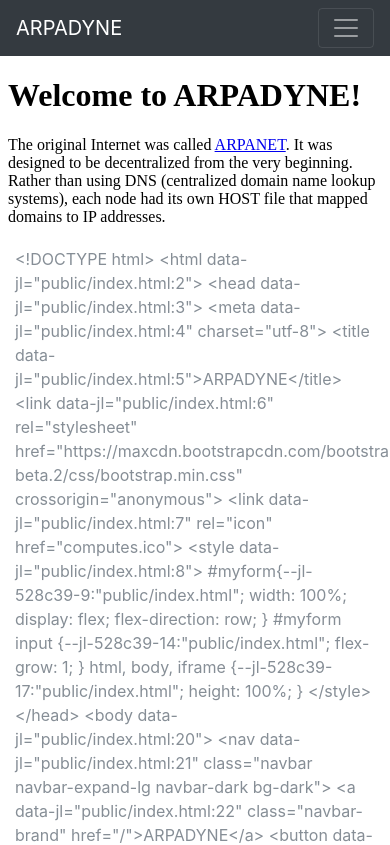
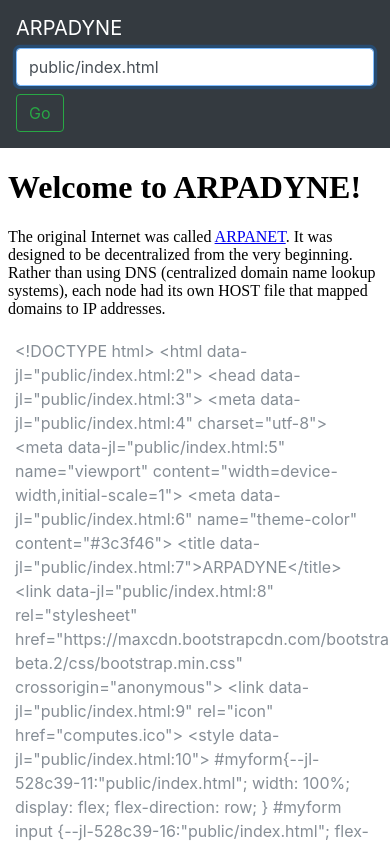
Before and after one commit to chrismatthieu/arpadyne, a website: page public/index.html in a window 390 px wide. Shown: the top 845 px of the page. Drawn offline with nearby package versions, Linux system fonts and the light colour scheme; files whose address does not match are found by name.

Commit message:
mobile friendly

```diff
--- a/public/index.html
+++ b/public/index.html
@@ -2,6 +2,8 @@
 <html>
   <head>
     <meta charset="utf-8">
+    <meta name="viewport" content="width=device-width,initial-scale=1">
+    <meta name="theme-color" content="#3c3f46">
     <title>ARPADYNE</title>
     <link rel="stylesheet" href="https://maxcdn.bootstrapcdn.com/bootstrap/4.0.0-beta.2/css/bootstrap.min.css" integrity="sha384-PsH8R72JQ3SOdhVi3uxftmaW6Vc51MKb0q5P2rRUpPvrszuE4W1povHYgTpBfshb" crossorigin="anonymous">
     <link rel="icon" href="computes.ico">
@@ -20,11 +22,11 @@
   <body>
     <nav class="navbar navbar-expand-lg navbar-dark bg-dark">
       <a class="navbar-brand" href="/">ARPADYNE</a>
-      <button class="navbar-toggler" type="button" data-toggle="collapse" data-target="#navbarSupportedContent" aria-controls="navbarSupportedContent" aria-expanded="false" aria-label="Toggle navigation">
+      <!-- <button class="navbar-toggler" type="button" data-toggle="collapse" data-target="#navbarSupportedContent" aria-controls="navbarSupportedContent" aria-expanded="false" aria-label="Toggle navigation">
         <span class="navbar-toggler-icon"></span>
-      </button>
+      </button> -->
 
-      <div class="collapse navbar-collapse" id="navbarSupportedContent">
+      <div class="navbar-collapse" id="navbarSupportedContent">
         <form id="myform" class="form-inline my-8 my-md-0">
           <input class="form-control mr-sm-2" type="search" placeholder="some-arpadyne-domain.a" aria-label="Search" id="search" autofocus>
           <button class="btn btn-outline-success my-2 my-sm-0" type="submit">Go</button>
```
